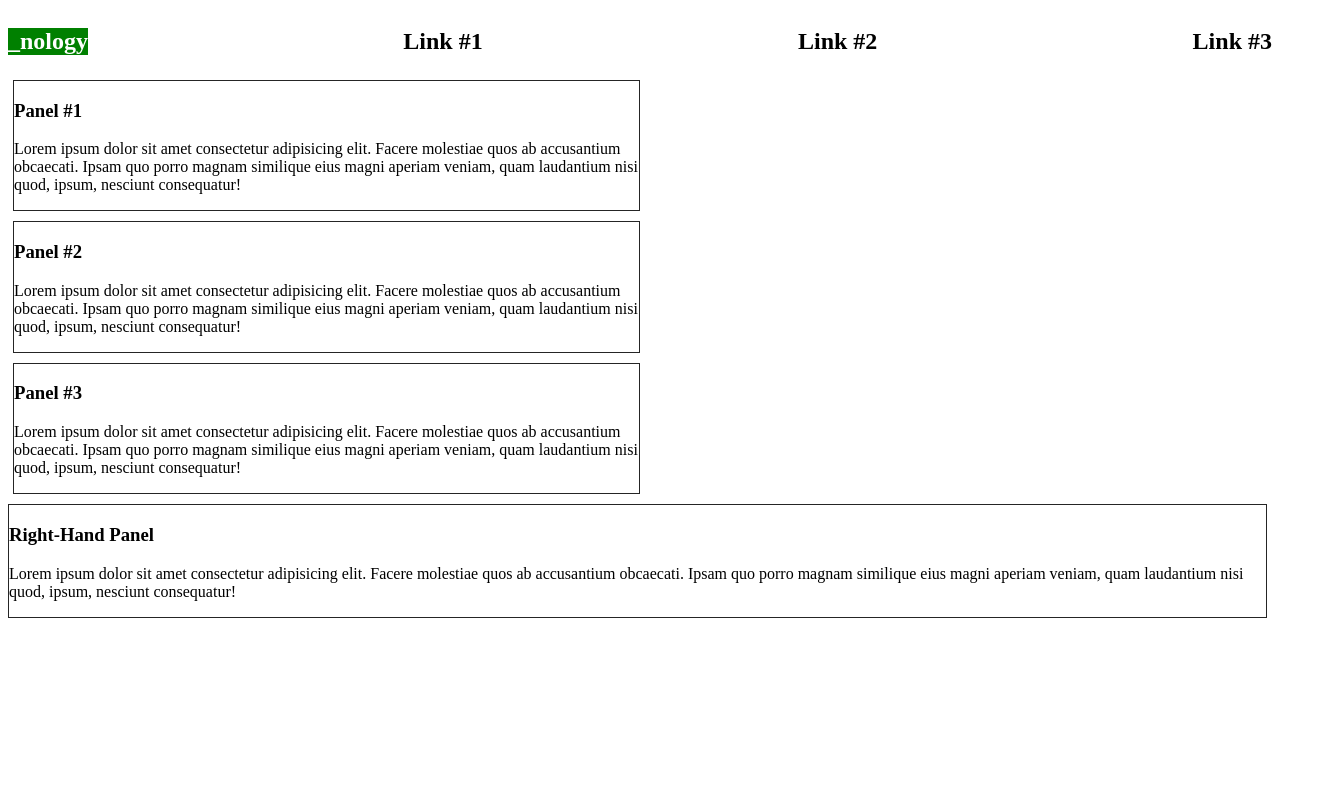
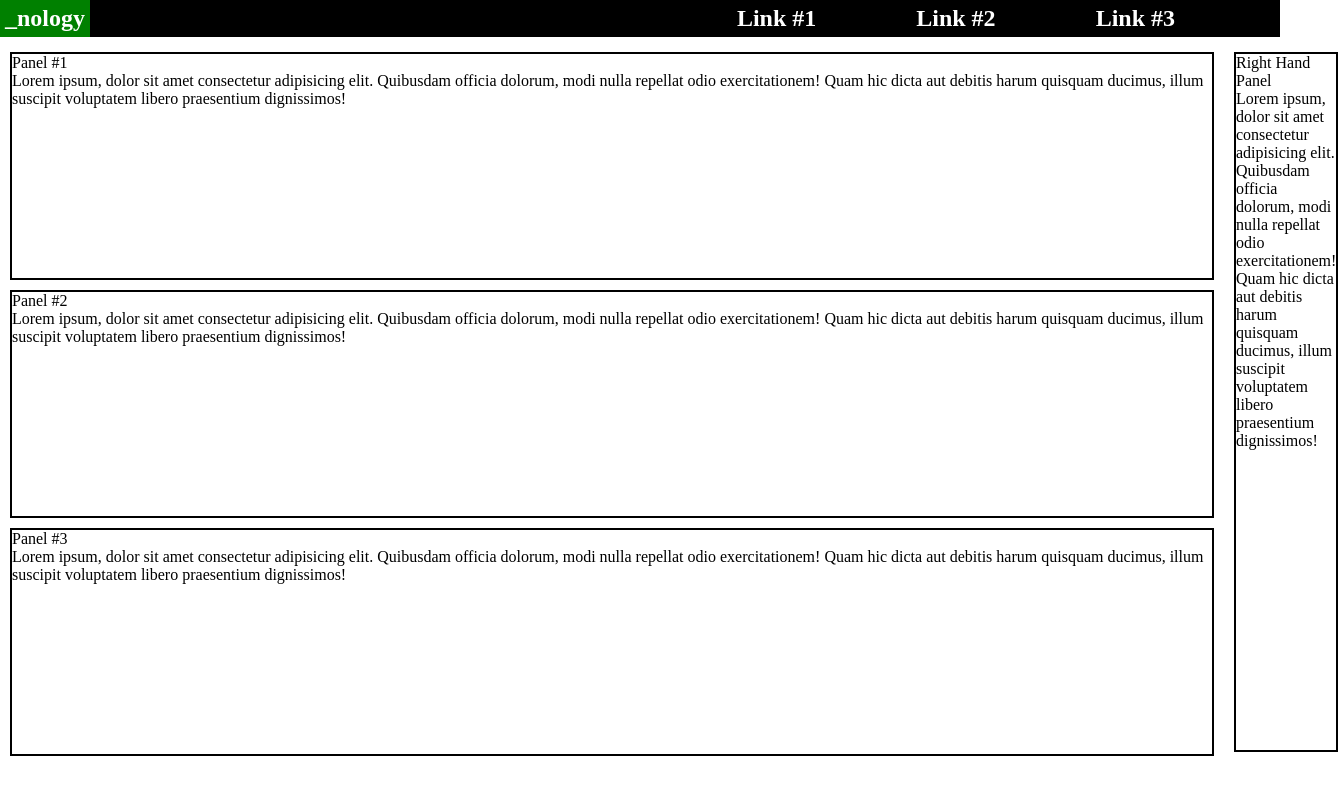
Before and after one commit to thelasttrinh/flexbox-challenge, a plain HTML site: page index.html in a window 1280 px wide. Shown: the whole page, 1338 px wide, since content can reach past the window. Drawn offline with Linux system fonts and the light colour scheme.

Commit message:
Challenge #1 done

```diff
--- a/index.html
+++ b/index.html
@@ -5,59 +5,59 @@
     <meta charset="UTF-8" />
     <meta http-equiv="X-UA-Compatible" content="IE=edge" />
     <meta name="viewport" content="width=device-width, initial-scale=1.0" />
-    <title>flex-box-challenge</title>
+    <title>Document</title>
   </head>
   <body>
-    <nav>
-      <div id="heading">
-        <h2 id="nology">_nology</h2>
+    <header>
+      <div id="nology">
+        <h2>_nology</h2>
+      </div>
+      <div class="links">
         <h2>Link #1</h2>
         <h2>Link #2</h2>
         <h2>Link #3</h2>
       </div>
-      <div></div>
-    </nav>
+    </header>
 
-    <div class="panel-all">
-      <div class="panel">
-        <h3>Panel #1</h3>
+    <main class="main">
+      <div class="left">
+        <div>
+          Panel #1
           <p>
-          Lorem ipsum dolor sit amet consectetur adipisicing elit. Facere
-          molestiae quos ab accusantium obcaecati. Ipsam quo porro magnam
-          similique eius magni aperiam veniam, quam laudantium nisi quod, ipsum,
-          nesciunt consequatur!
+            Lorem ipsum, dolor sit amet consectetur adipisicing elit. Quibusdam
+            officia dolorum, modi nulla repellat odio exercitationem! Quam hic
+            dicta aut debitis harum quisquam ducimus, illum suscipit voluptatem
+            libero praesentium dignissimos!
           </p>
         </div>
-
-      <div class="panel">
-        <h3>Panel #2</h3>
+        <div>
+          Panel #2
           <p>
-          Lorem ipsum dolor sit amet consectetur adipisicing elit. Facere
-          molestiae quos ab accusantium obcaecati. Ipsam quo porro magnam
-          similique eius magni aperiam veniam, quam laudantium nisi quod, ipsum,
-          nesciunt consequatur!
+            Lorem ipsum, dolor sit amet consectetur adipisicing elit. Quibusdam
+            officia dolorum, modi nulla repellat odio exercitationem! Quam hic
+            dicta aut debitis harum quisquam ducimus, illum suscipit voluptatem
+            libero praesentium dignissimos!
           </p>
         </div>
-
-      <div class="panel">
-        <h3>Panel #3</h3>
+        <div>
+          Panel #3
           <p>
-          Lorem ipsum dolor sit amet consectetur adipisicing elit. Facere
-          molestiae quos ab accusantium obcaecati. Ipsam quo porro magnam
-          similique eius magni aperiam veniam, quam laudantium nisi quod, ipsum,
-          nesciunt consequatur!
+            Lorem ipsum, dolor sit amet consectetur adipisicing elit. Quibusdam
+            officia dolorum, modi nulla repellat odio exercitationem! Quam hic
+            dicta aut debitis harum quisquam ducimus, illum suscipit voluptatem
+            libero praesentium dignissimos!
           </p>
         </div>
       </div>
-
-    <div id="right-hand">
-      <h3>Right-Hand Panel</h3>
+      <div class="right">
+        Right Hand Panel
         <p>
-        Lorem ipsum dolor sit amet consectetur adipisicing elit. Facere
-        molestiae quos ab accusantium obcaecati. Ipsam quo porro magnam
-        similique eius magni aperiam veniam, quam laudantium nisi quod, ipsum,
-        nesciunt consequatur!
+          Lorem ipsum, dolor sit amet consectetur adipisicing elit. Quibusdam
+          officia dolorum, modi nulla repellat odio exercitationem! Quam hic
+          dicta aut debitis harum quisquam ducimus, illum suscipit voluptatem
+          libero praesentium dignissimos!
         </p>
       </div>
+    </main>
   </body>
 </html>
--- a/styles.css
+++ b/styles.css
@@ -1,29 +1,49 @@
-.panel-all {
-  display: flex;
-  flex-direction: column;
-  justify-content: space-between;
+* {
+  margin: 0;
+  padding: 0;
 }
 
-.panel {
-  margin: 5px;
-  margin-right: 50%;
-  border: 1px solid #252525;
-}
-
-#heading {
+header {
+  background-color: black;
+  color: white;
+  padding: 5px;
+  margin-bottom: 5px;
   display: flex;
   flex-direction: row;
   justify-content: space-between;
 }
+.links {
+  display: flex;
+  justify-content: space-evenly;
+  align-items: center;
+}
+.links h2 {
+  margin-right: 100px;
+}
+
 #nology {
   background-color: green;
-  color: white;
+  border: 5px solid green;
+  margin: -5px;
 }
-#right-hand {
-  /* display: flex;
-  flex-direction: column; */
+
+.main {
+  display: flex;
+}
+.left {
+  flex-direction: column;
+}
+.left div {
+  border: 2px solid black;
+  margin: 10px;
+  width: 150vh;
+  height: 28vh;
+}
+.right {
+  border: 2px solid black;
+  justify-content: center;
   align-items: center;
-  border: 1px solid #252525;
-  margin: 5px;
-  margin-left: auto;
+  margin: 10px;
+  width: 50vh;
+  height: 87vh;
 }
```
Lines whose indentation alone changed are shown as unchanged.
